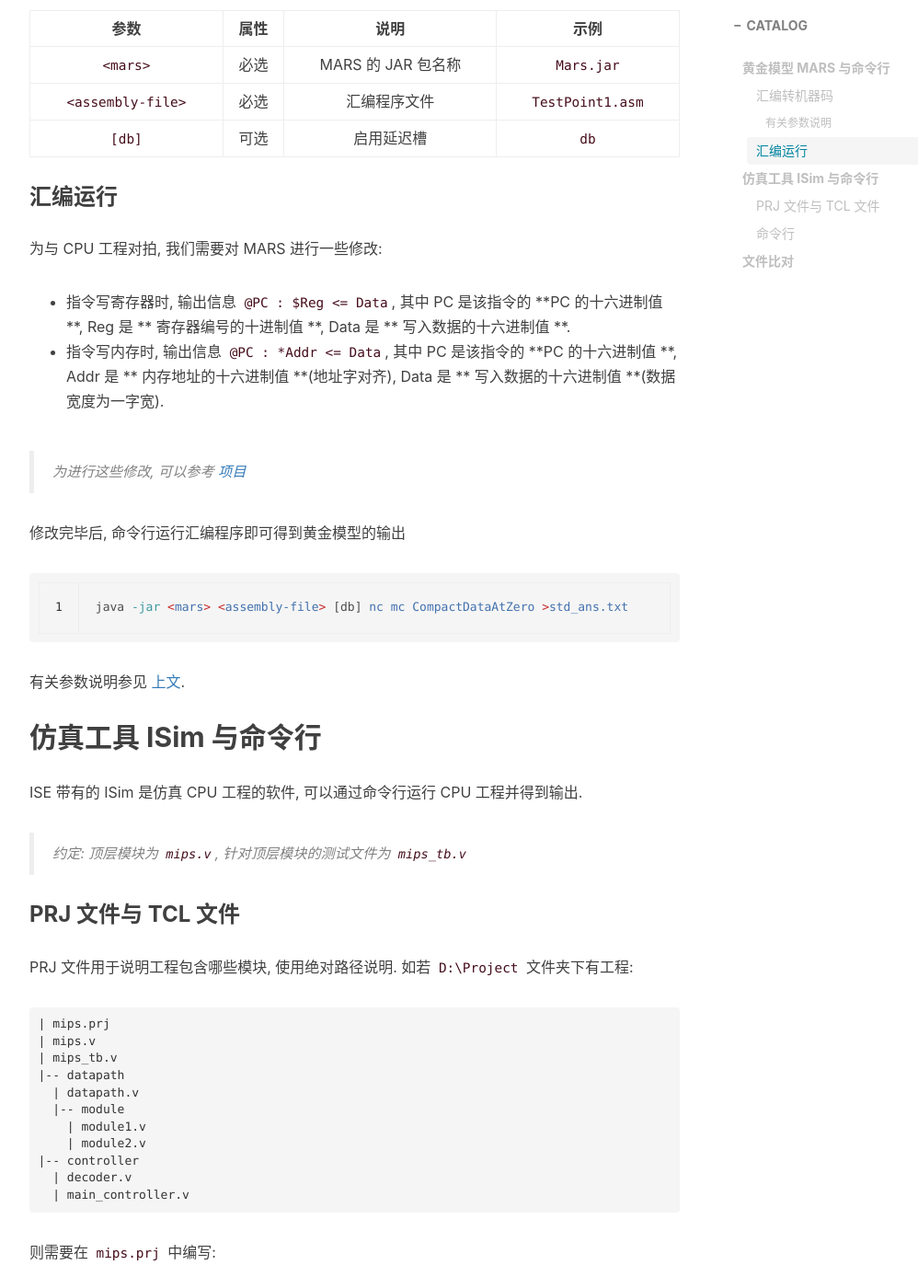
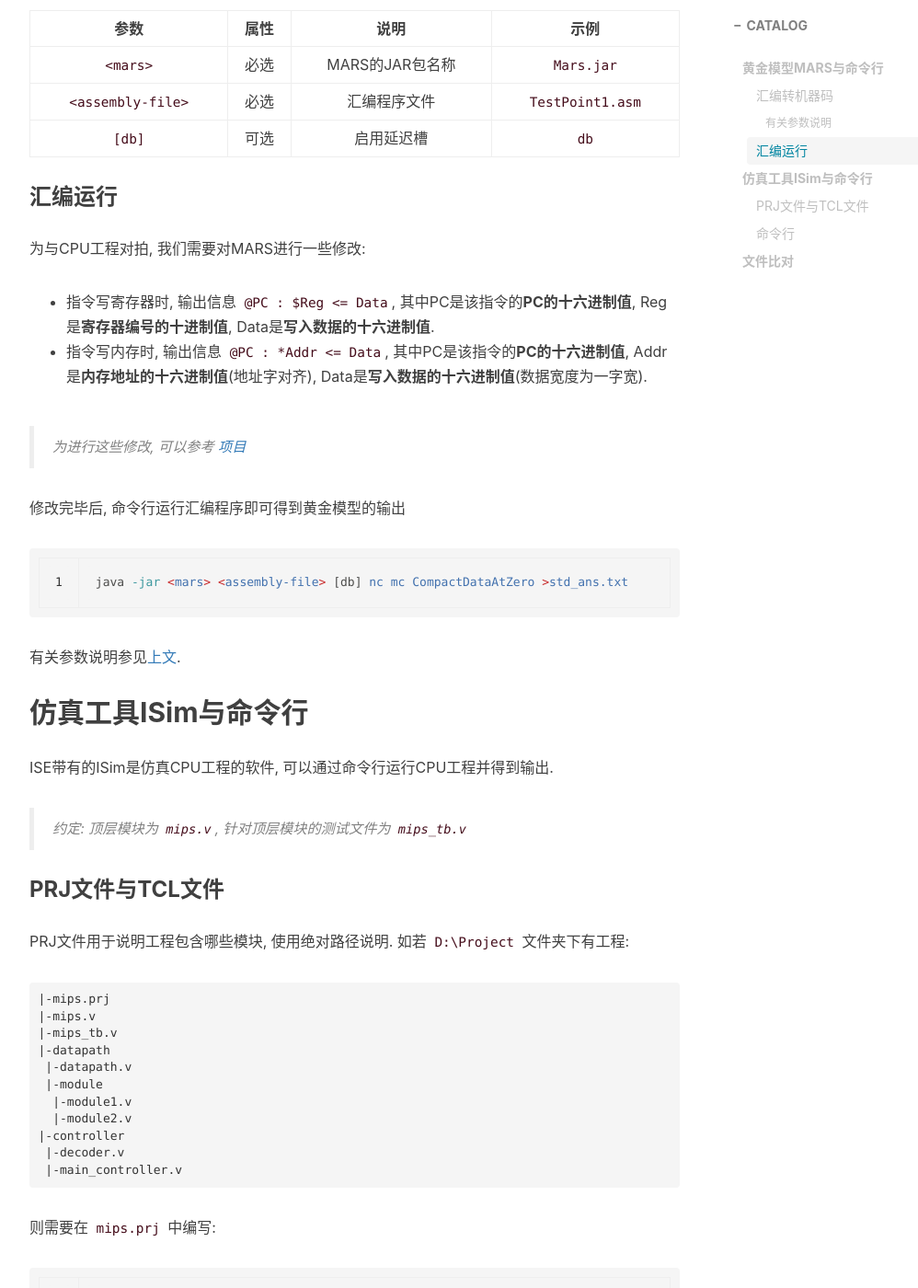
Before and after one commit to Coekjan/coekjan.github.io, a Jekyll site: the page built from _posts/Computer-Architecture/2021-01-14-Automatic-Testing.md, in a window 1280 px wide and 1400 px high, scrolled down 2016 px. Shown: the whole window at 92% size, without its empty margins (233-1231 px from the left). Built offline with Jekyll 4.4.1, drawn with Linux system fonts in a browser that asks for light colours; nearby versions of some CDN libraries; comment, search, counter and statistics services are not loaded; some of the changed text lies outside the part shown.

````diff
--- a/_posts/Computer-Architecture/2021-01-14-Automatic-Testing.md
+++ b/_posts/Computer-Architecture/2021-01-14-Automatic-Testing.md
@@ -10,19 +10,19 @@ tags:
     - Computer Architecture
 ---
 
-对于一个 CPU 工程而言, 保证其正确性是极其重要的. 一般而言, 确保一个 CPU 工程的正确性的手段有两种:
+对于一个CPU工程而言, 保证其正确性是极其重要的. 一般而言, 确保一个CPU工程的正确性的手段有两种:
 * 形式化验证
 * 随机样例测试
 
-而本节将针对 ** 随机样例 ** 测试进行讲解. 我们采用如下方法进行测试:
+而本节将针对**随机样例**测试进行讲解. 我们采用如下方法进行测试:
 
 ![]({{ '/img/CPU_AutoTest-Process.svg' | prepend: site.baseurl}})
 
-## 黄金模型 MARS 与命令行
+## 黄金模型MARS与命令行
 
-MARS 提供了内置的仿真 CPU 程序, 我们将以之为标准进行对拍测试.
+MARS提供了内置的仿真CPU程序, 我们将以之为标准进行对拍测试.
 
-MARS 提供了命令行工具运行 MIPS 汇编程序, 具体可在 **MARS->Help->MARS->Command** 中查看. 下面列出一些本系列博文中最常用到的命令行:
+MARS提供了命令行工具运行MIPS汇编程序, 具体可在 **MARS->Help->MARS->Command** 中查看. 下面列出一些本系列博文中最常用到的命令行:
 
 ### 汇编转机器码
 
@@ -38,15 +38,15 @@ java -jar <mars> <assembly-file> [db]
 
 参数 | 属性 | 说明 | 示例
 :---:|:---:|:---:|:---:
-`<mars>` | 必选 | MARS 的 JAR 包名称 | `Mars.jar`
+`<mars>` | 必选 | MARS的JAR包名称 | `Mars.jar`
 `<assembly-file>` | 必选 | 汇编程序文件 | `TestPoint1.asm`
 `[db]` | 可选 | 启用延迟槽 | `db`
 
 ### 汇编运行
 
-为与 CPU 工程对拍, 我们需要对 MARS 进行一些修改:
-* 指令写寄存器时, 输出信息 `@PC : $Reg <= Data`, 其中 PC 是该指令的 **PC 的十六进制值 **, Reg 是 ** 寄存器编号的十进制值 **, Data 是 ** 写入数据的十六进制值 **.
-* 指令写内存时, 输出信息 `@PC : *Addr <= Data`, 其中 PC 是该指令的 **PC 的十六进制值 **, Addr 是 ** 内存地址的十六进制值 **(地址字对齐), Data 是 ** 写入数据的十六进制值 **(数据宽度为一字宽).
+为与CPU工程对拍, 我们需要对MARS进行一些修改:
+* 指令写寄存器时, 输出信息 `@PC : $Reg <= Data`, 其中PC是该指令的**PC的十六进制值**, Reg是**寄存器编号的十进制值**, Data是**写入数据的十六进制值**.
+* 指令写内存时, 输出信息 `@PC : *Addr <= Data`, 其中PC是该指令的**PC的十六进制值**, Addr是**内存地址的十六进制值**(地址字对齐), Data是**写入数据的十六进制值**(数据宽度为一字宽).
 
 > 为进行这些修改, 可以参考 [项目](https://github.com/Chenrt-ggx/ComputerOrganization)
 
@@ -56,30 +56,30 @@ java -jar <mars> <assembly-file> [db]
 java -jar <mars> <assembly-file> [db] nc mc CompactDataAtZero >std_ans.txt
 ```
 
-有关参数说明参见 [上文](# 有关参数说明).
+有关参数说明参见[上文](#有关参数说明).
 
-## 仿真工具 ISim 与命令行
+## 仿真工具ISim与命令行
 
-ISE 带有的 ISim 是仿真 CPU 工程的软件, 可以通过命令行运行 CPU 工程并得到输出.
+ISE带有的ISim是仿真CPU工程的软件, 可以通过命令行运行CPU工程并得到输出.
 
 > 约定: 顶层模块为 `mips.v`, 针对顶层模块的测试文件为 `mips_tb.v`
 
-### PRJ 文件与 TCL 文件
+### PRJ文件与TCL文件
 
-PRJ 文件用于说明工程包含哪些模块, 使用绝对路径说明. 如若 `D:\Project` 文件夹下有工程:
+PRJ文件用于说明工程包含哪些模块, 使用绝对路径说明. 如若 `D:\Project` 文件夹下有工程:
 
 ```library
-| mips.prj
-| mips.v
-| mips_tb.v
-|-- datapath
-  | datapath.v
-  |-- module
-    | module1.v
-    | module2.v
-|-- controller
-  | decoder.v
-  | main_controller.v
+|-mips.prj
+|-mips.v
+|-mips_tb.v
+|-datapath
+ |-datapath.v
+ |-module
+  |-module1.v
+  |-module2.v
+|-controller
+ |-decoder.v
+ |-main_controller.v
 ```
 
 则需要在 `mips.prj` 中编写:
@@ -94,20 +94,20 @@ Verilog work "D:\Project\controller\decoder.v"
 Verilog work "D:\Project\controller\main_controller.v"
 ```
 
-TCL 文件用于配置工程的运行参数, 如若工程运行 200us 后停止, 则需要在 `mips.tcl` 中编写:
+TCL文件用于配置工程的运行参数, 如若工程运行200us后停止, 则需要在 `mips.tcl` 中编写:
 
 ```tcl
 run 200us;
 exit
 ```
 
-注意: **PRJ 文件与 TCL 文件都要放在工程目录下 **.
+注意: **PRJ 文件与TCL文件都要放在工程目录下**.
 
 > 可以编写一个简单的程序生成这两个文件
 
 ### 命令行
 
-ISim 命令行需要设置环境变量, 我们采用 **Python3** 来设置环境变量并进行命令行调用:
+ISim命令行需要设置环境变量, 我们采用 **Python3** 来设置环境变量并进行命令行调用:
 
 ```python
 import os
@@ -117,8 +117,8 @@ os.system(xilinx_path + '\\bin\\nt64\\fuse -nodebug -prj mips.prj -o mips.exe mi
 os.system('mips.exe -nolog -tclbatch mips.tcl> test_ans.txt')
 ```
 
-其中 `xilinx_path` 即为 ISE 的安装目录.
+其中`xilinx_path`即为ISE的安装目录.
 
 ## 文件比对
 
-通过 MARS, 我们得到了标准输出; 通过 ISim, 我们得到了测试输出. 只须编写一个简单的文件比对程序, 即可完成测试.
+通过MARS, 我们得到了标准输出; 通过ISim, 我们得到了测试输出. 只须编写一个简单的文件比对程序, 即可完成测试.
````
